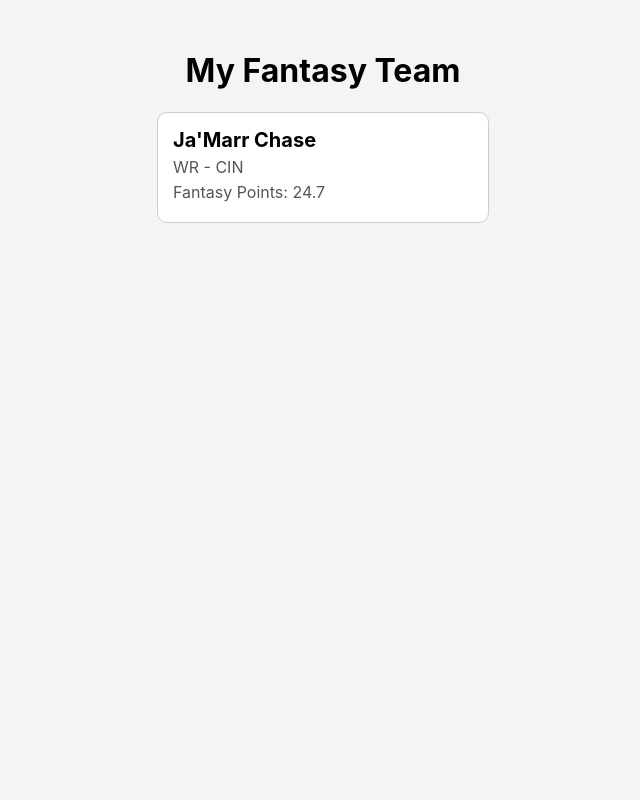
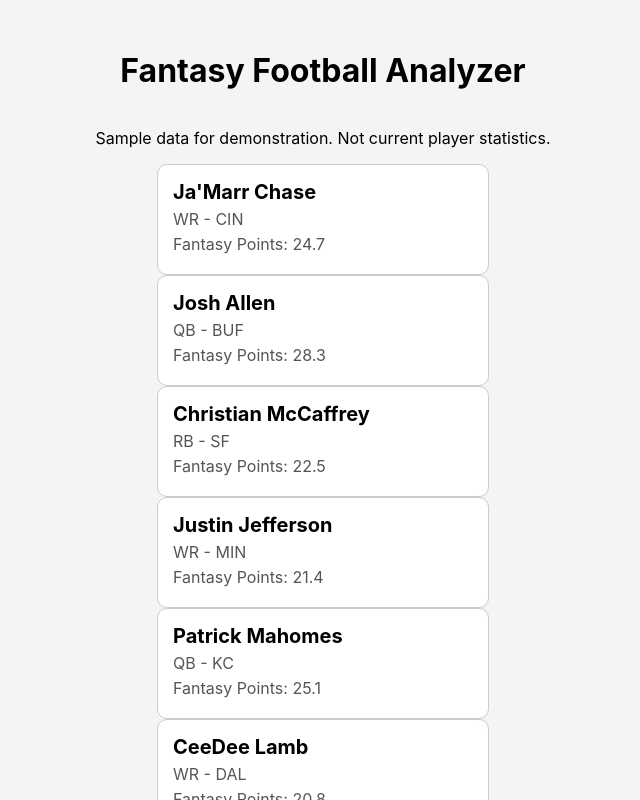
Before and after one commit to CollinCreech/fantasy-football-analyzer, a React (Create React App) app in the folder ffa/: page / in a window 1280 px wide. Shown: the top 800 px of the page, without its empty margins (317-957 px from the left). Built offline with nearby package versions, Linux system fonts and the light colour scheme.

Commit message:
Add sample player dataset and render player cards

```diff
--- a/ffa/src/App.js
+++ b/ffa/src/App.js
@@ -1,20 +1,18 @@
 import "./App.css";
 import PlayerCard from "./components/PlayerCard/PlayerCard";
+import { players } from "./data/players";
 
 function App() {
-  const player = {
-    name: "Ja'Marr Chase",
-    position: "WR",
-    team: "CIN",
-    points: 24.7,
-    image: "https://a.espncdn.com/i/headshots/nfl/players/full/4362628.png",
-  };
-
   return (
     <div className="App">
-      <h1>My Fantasy Team</h1>
+      <h1>Fantasy Football Analyzer</h1>
+      <p>Sample data for demonstration. Not current player statistics.</p>
 
-      <PlayerCard player={player} />
+      <div className="player-list">
+        {players.map((player) => (
+          <PlayerCard key={player.id} player={player} />
+        ))}
+      </div>
     </div>
   );
 }
--- /dev/null
+++ b/ffa/src/data/players.js
@@ -0,0 +1,73 @@
+// demo data
+export const players = [
+  {
+    id: "jamarr-chase",
+    name: "Ja'Marr Chase",
+    position: "WR",
+    team: "CIN",
+    points: 24.7,
+  },
+  {
+    id: "josh-allen",
+    name: "Josh Allen",
+    position: "QB",
+    team: "BUF",
+    points: 28.3,
+  },
+  {
+    id: "christian-mccaffrey",
+    name: "Christian McCaffrey",
+    position: "RB",
+    team: "SF",
+    points: 22.5,
+  },
+  {
+    id: "justin-jefferson",
+    name: "Justin Jefferson",
+    position: "WR",
+    team: "MIN",
+    points: 21.4,
+  },
+  {
+    id: "patrick-mahomes",
+    name: "Patrick Mahomes",
+    position: "QB",
+    team: "KC",
+    points: 25.1,
+  },
+  {
+    id: "ceedee-lamb",
+    name: "CeeDee Lamb",
+    position: "WR",
+    team: "DAL",
+    points: 20.8,
+  },
+  {
+    id: "bijan-robinson",
+    name: "Bijan Robinson",
+    position: "RB",
+    team: "ATL",
+    points: 18.9,
+  },
+  {
+    id: "travis-kelce",
+    name: "Travis Kelce",
+    position: "TE",
+    team: "KC",
+    points: 15.6,
+  },
+  {
+    id: "breece-hall",
+    name: "Breece Hall",
+    position: "RB",
+    team: "NYJ",
+    points: 19.2,
+  },
+  {
+    id: "amon-ra-st-brown",
+    name: "Amon-Ra St. Brown",
+    position: "WR",
+    team: "DET",
+    points: 19.8,
+  },
+];
```
